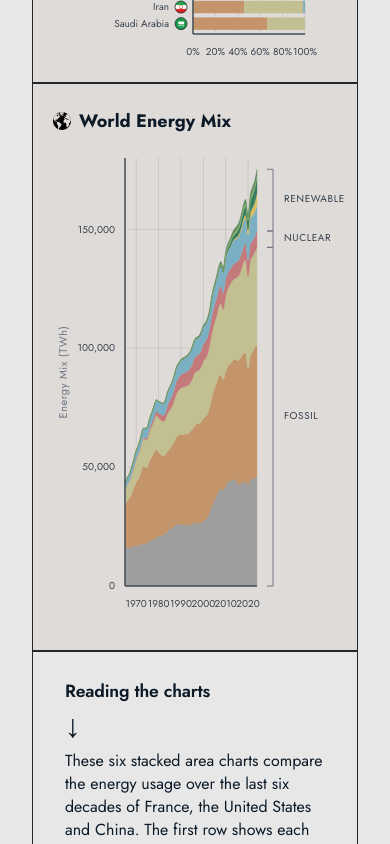
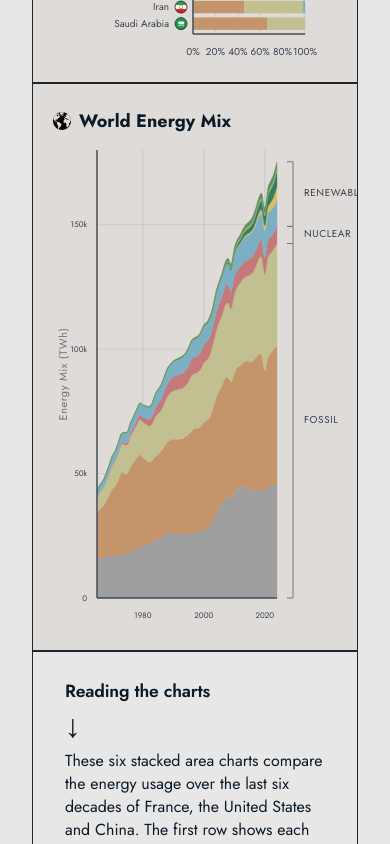
Before and after one commit to HansCastorpus/Global-Energy, a React (Vite) app: page / in a window 390 px wide. Shown: the part 1320-2164 px from the top of the page. Built offline with nearby package versions, Linux system fonts and the light colour scheme; a web font is replaced by a local one.

Commit message:
Less than 500 responsive

```diff
--- a/package.json
+++ b/package.json
@@ -5,7 +5,7 @@
   "scripts": {
     "dev": "vite",
     "build": "vite build",
-    "preview": "vite preview"
+    "deploy": "vite build && gh-pages -d dist"
   },
   "dependencies": {
     "d3": "^7.9.0",
@@ -14,6 +14,7 @@
   },
   "devDependencies": {
     "@vitejs/plugin-react": "^4.3.1",
+    "gh-pages": "^6.3.0",
     "vite": "^5.4.0"
   }
 }
--- a/src/StackedAreaChart.jsx
+++ b/src/StackedAreaChart.jsx
@@ -11,36 +11,38 @@ const ANNOTATIONS = {
 };
 
 const BRACKET_GROUPS = [
-  { label: "Fossil", keys: ["coal", "oil", "gas"] },
-  { label: "Nuclear", keys: ["nuclear"] },
-  {
-    label: "Renewable",
-    keys: ["hydro", "solar", "wind", "biofuel", "other_renewable"],
-  },
+  { label: "Fossil",    keys: ["coal", "oil", "gas"] },
+  { label: "Nuclear",   keys: ["nuclear"] },
+  { label: "Renewable", keys: ["hydro", "solar", "wind", "biofuel", "other_renewable"] },
 ];
 
-const BRACKET_X_OFFSET = 10; // gap between chart right edge and tick tips
-const BRACKET_W = 6; // length of tick arms
-const LABEL_OFFSET = 11; // gap between spine and label
-const LABEL_FONT_SIZE = 10;
+const BRACKET_X_OFFSET = 10;
+const BRACKET_W        = 6;
+const LABEL_OFFSET     = 11;
+const LABEL_FONT_SIZE  = 10;
 
 export default function StackedAreaChart({
   data = [],
   width = 600,
   height = 400,
-  margin = { top: 24, right: 80, bottom: 48, left: 72 },
+  margin: marginProp = { top: 24, right: 80, bottom: 48, left: 72 },
   keys = ENERGY_KEYS,
   country = "World",
   yMax: yMaxProp = null,
   showBrackets = true,
   hoveredKey = null,
 }) {
+  const windowWidth = useWindowWidth();
+
+  // Tighter margins on narrow screens
+  const margin = width < 500
+    ? { top: 16, right: showBrackets ? 60 : 8, bottom: 36, left: 44 }
+    : marginProp;
+
   const innerW = width - margin.left - margin.right;
   const innerH = height - margin.top - margin.bottom;
-  const windowWidth = useWindowWidth();
 
-  // Bracket geometry — computed here where innerW exists
-  const tickX = innerW + BRACKET_X_OFFSET;
+  const tickX  = innerW + BRACKET_X_OFFSET;
   const spineX = tickX + BRACKET_W;
   const labelX = spineX + LABEL_OFFSET;
 
@@ -59,7 +61,7 @@ export default function StackedAreaChart({
       .domain(d3.extent(rows, (d) => d.year))
       .range([0, innerW]);
 
-    const yMax = yMaxProp ?? d3.max(series, (s) => d3.max(s, (d) => d[1])) ?? 0;
+    const yMax = yMaxProp ?? (d3.max(series, (s) => d3.max(s, (d) => d[1])) ?? 0);
     const yScale = d3.scaleLinear().domain([0, yMax]).nice().range([innerH, 0]);
 
     const area = d3
@@ -70,7 +72,7 @@ export default function StackedAreaChart({
       .curve(d3.curveCatmullRom.alpha(0));
 
     const areas = series.map((s) => ({
-      key: s.key,
+      key:  s.key,
       path: area(s),
       fill: PALETTE[s.key] || "#ccc",
     }));
@@ -79,8 +81,8 @@ export default function StackedAreaChart({
       areas,
       xScale,
       yScale,
-      yTicks: yScale.ticks(5),
-      xTicks: xScale.ticks(8),
+      yTicks: yScale.ticks(width < 500 ? 3 : 5),
+      xTicks: xScale.ticks(width < 500 ? 4 : 8),
     };
   }, [data, innerW, innerH, keys, country, yMaxProp]);
 
@@ -102,103 +104,67 @@ export default function StackedAreaChart({
     return BRACKET_GROUPS.map((group) => {
       const groupKeys = group.keys.filter((k) => keyPixels[k]);
       if (!groupKeys.length) return null;
-      const top = Math.min(...groupKeys.map((k) => keyPixels[k][1]));
+      const top    = Math.min(...groupKeys.map((k) => keyPixels[k][1]));
       const bottom = Math.max(...groupKeys.map((k) => keyPixels[k][0]));
-      const mid = (top + bottom) / 2;
+      const mid    = (top + bottom) / 2;
       return { label: group.label, top, bottom, mid };
     }).filter(Boolean);
   }, [data, country, keys, yScale, showBrackets]);
 
-  const fmt = d3.format(",.0f");
+  // Compact number format on narrow screens: 50,000 → 50k
+  const fmt    = d3.format(",.0f");
+  const fmtK   = (v) => v >= 1000 ? `${Math.round(v / 1000)}k` : String(Math.round(v));
+  const fmtVal = width < 500 ? fmtK : fmt;
 
   return (
     <svg width={width} height={height} style={{ overflow: "visible" }}>
       <g transform={`translate(${margin.left},${margin.top})`}>
+
         {/* Y grid */}
         {yTicks.map((t) => (
-          <line
-            key={t}
-            x1={0}
-            x2={innerW}
-            y1={yScale(t)}
-            y2={yScale(t)}
-            stroke="var(--grid)"
-            strokeWidth={0.1}
-          />
+          <line key={t} x1={0} x2={innerW} y1={yScale(t)} y2={yScale(t)}
+            stroke="var(--grid)" strokeWidth={0.1} />
         ))}
 
         {/* X grid */}
         {xTicks.map((t) => (
-          <line
-            key={t}
-            x1={xScale(t)}
-            x2={xScale(t)}
-            y1={0}
-            y2={innerH}
-            stroke="#000000"
-            strokeWidth={0.1}
-          />
+          <line key={t} x1={xScale(t)} x2={xScale(t)} y1={0} y2={innerH}
+            stroke="#000000" strokeWidth={0.1} />
         ))}
 
         {/* Stacked areas */}
         {areas.map((a) => (
-          <path
-            key={a.key}
-            d={a.path}
-            fill={a.fill}
+          <path key={a.key} d={a.path} fill={a.fill}
             opacity={!hoveredKey || hoveredKey.has(a.key) ? 1 : 0.08}
-            stroke={a.fill}
-            strokeWidth={0.3}
-            style={{ transition: "opacity 0.2s" }}
-          />
+            stroke={a.fill} strokeWidth={0.3}
+            style={{ transition: "opacity 0.2s" }} />
         ))}
 
-        {/* Annotation lines + labels — hidden on small screens */}
-        {xScale &&
-          windowWidth > 1300 &&
-          (() => {
+        {/* Annotations — hidden below 1300px, oil crises merge when lines are close */}
+        {xScale && windowWidth > 1300 && (() => {
           const entries = Object.entries(ANNOTATIONS);
           const x73 = xScale(1973);
           const x79 = xScale(1979);
           const mergeOilCrises = x79 - x73 < 40;
 
           return entries.map(([yearStr, lines]) => {
-              const x = xScale(+yearStr);
+            const x    = xScale(+yearStr);
             const year = +yearStr;
 
-              // When merging: skip 1979 label entirely, shift 1973 label to midpoint
-              const skipLabel = mergeOilCrises && year === 1979;
-              const labelX = x - 5;
-              const labelLines =
-                mergeOilCrises && year === 1973
+            const skipLabel  = mergeOilCrises && year === 1979;
+            const labelLines = mergeOilCrises && year === 1973
               ? ["1973 · 1979", "Oil Crises"]
               : lines;
 
             return (
               <g key={yearStr}>
-                  {/* Line always renders */}
-                  <line
-                    x1={x}
-                    x2={x}
-                    y1={0}
-                    y2={innerH}
-                    stroke="var(--text-dim)"
-                    strokeWidth={0.8}
-                    strokeDasharray="3 3"
-                  />
-
-                  {/* Label only renders if not skipped */}
-                  {!skipLabel &&
-                    labelLines.map((line, li) => (
-                      <text
-                        key={li}
-                        x={labelX + 3}
-                        y={-6 - (labelLines.length - 1 - li) * 12}
+                <line x1={x} x2={x} y1={0} y2={innerH}
+                  stroke="var(--text-dim)" strokeWidth={0.8} strokeDasharray="3 3" />
+                {!skipLabel && labelLines.map((line, li) => (
+                  <text key={li} x={x - 5 + 3} y={-6 - (labelLines.length - 1 - li) * 12}
                     fill={li === 0 ? "var(--text)" : "var(--text-muted)"}
-                        fontSize={li === 0 ? 9 : 7.5}
-                        fontFamily="var(--font-mono)"
-                        fontWeight={li === 0 ? 600 : 400}
-                      >
+                    fontSize={li === 0 ? 9 : 7.5} fontFamily="var(--font-mono)"
+                    fontWeight={li === 0 ? 600 : 400}>
                     {line}
                   </text>
                 ))}
@@ -208,98 +174,48 @@ export default function StackedAreaChart({
         })()}
 
         {/* X axis */}
-        <line
-          x1={0}
-          x2={innerW}
-          y1={innerH}
-          y2={innerH}
-          stroke="var(--axis)"
-          strokeWidth={1.5}
-        />
+        <line x1={0} x2={innerW} y1={innerH} y2={innerH} stroke="var(--axis)" strokeWidth={1.5} />
         {xTicks.map((year) => (
-          <text
-            key={year}
-            x={xScale(year)}
-            y={innerH + 14}
-            dy="0.71em"
-            textAnchor="middle"
-            fill="var(--text-muted)"
-            fontSize={10}
-            fontFamily="var(--font-mono)"
-          >
+          <text key={year} x={xScale(year)} y={innerH + 14} dy="0.71em"
+            textAnchor="middle" fill="var(--text-muted)"
+            fontSize={width < 500 ? 8 : 10} fontFamily="var(--font-mono)">
             {year}
           </text>
         ))}
 
         {/* Y axis */}
-        <line
-          x1={0}
-          x2={0}
-          y1={0}
-          y2={innerH}
-          stroke="var(--axis)"
-          strokeWidth={1.5}
-        />
+        <line x1={0} x2={0} y1={0} y2={innerH} stroke="var(--axis)" strokeWidth={1.5} />
         {yTicks.map((t) => (
-          <text
-            key={t}
-            x={-10}
-            y={yScale(t)}
-            dy="0.32em"
-            textAnchor="end"
-            fill="var(--text-muted)"
-            fontSize={10}
-            fontFamily="var(--font-mono)"
-          >
-            {fmt(t)}
+          <text key={t} x={-10} y={yScale(t)} dy="0.32em"
+            textAnchor="end" fill="var(--text-muted)"
+            fontSize={width < 500 ? 8 : 10} fontFamily="var(--font-mono)">
+            {fmtVal(t)}
           </text>
         ))}
 
         {/* Y axis label */}
-        <text
-          transform="rotate(-90)"
-          x={-innerH / 2}
-          y={-margin.left + 14}
-          textAnchor="middle"
-          fill="var(--text-dim)"
-          fontSize={11}
-          fontFamily="var(--font-sans)"
-          letterSpacing="0.05em"
-        >
+        <text transform="rotate(-90)" x={-innerH / 2} y={-margin.left + 14}
+          textAnchor="middle" fill="var(--text-dim)" fontSize={11}
+          fontFamily="var(--font-sans)" letterSpacing="0.05em">
           Energy Mix (TWh)
         </text>
 
-        {/* Right-side brackets — ticks point left, label horizontal and centred on bracket zone */}
-        {showBrackets &&
-          brackets.map((b) => (
+        {/* Right-side brackets */}
+        {showBrackets && brackets.map((b) => (
           <g key={b.label}>
-              {/* Bracket: ticks at top and bottom pointing toward chart, spine on right */}
             <path
               d={`M ${tickX} ${b.top} L ${spineX} ${b.top} L ${spineX} ${b.bottom} L ${tickX} ${b.bottom}`}
-                fill="none"
-                stroke="var(--text-dim)"
-                strokeWidth={1}
+              fill="none" stroke="var(--text-dim)" strokeWidth={1}
             />
-              {/*
-              Horizontal label centred on the bracket's midpoint.
-              No rotation — reads left to right.
-              x = labelX (fixed, just right of spine)
-              y = b.mid  (vertical centre of the bracket zone)
-            */}
-              <text
-                x={labelX}
-                y={b.mid}
-                textAnchor="start"
-                dominantBaseline="middle"
-                fill="var(--text-muted)"
-                fontSize={LABEL_FONT_SIZE}
-                fontFamily="var(--font-sans)"
-                letterSpacing="0.06em"
-              >
+            <text x={labelX} y={b.mid}
+              textAnchor="start" dominantBaseline="middle"
+              fill="var(--text-muted)" fontSize={LABEL_FONT_SIZE}
+              fontFamily="var(--font-sans)" letterSpacing="0.06em">
               {b.label.toUpperCase()}
             </text>
           </g>
         ))}
+
       </g>
     </svg>
   );
--- a/src/index.css
+++ b/src/index.css
@@ -182,7 +182,6 @@ svg text {
   background: rgba(223, 219, 216, 0.85);
   backdrop-filter: blur(12px);
   -webkit-backdrop-filter: blur(12px);
-
   display: grid;
   grid-template-columns: 1fr auto;
   align-items: end;
```
Also changed, not shown: 1 other file (tests, documents, lock files or other folders). Lines whose indentation alone changed are shown as unchanged.
